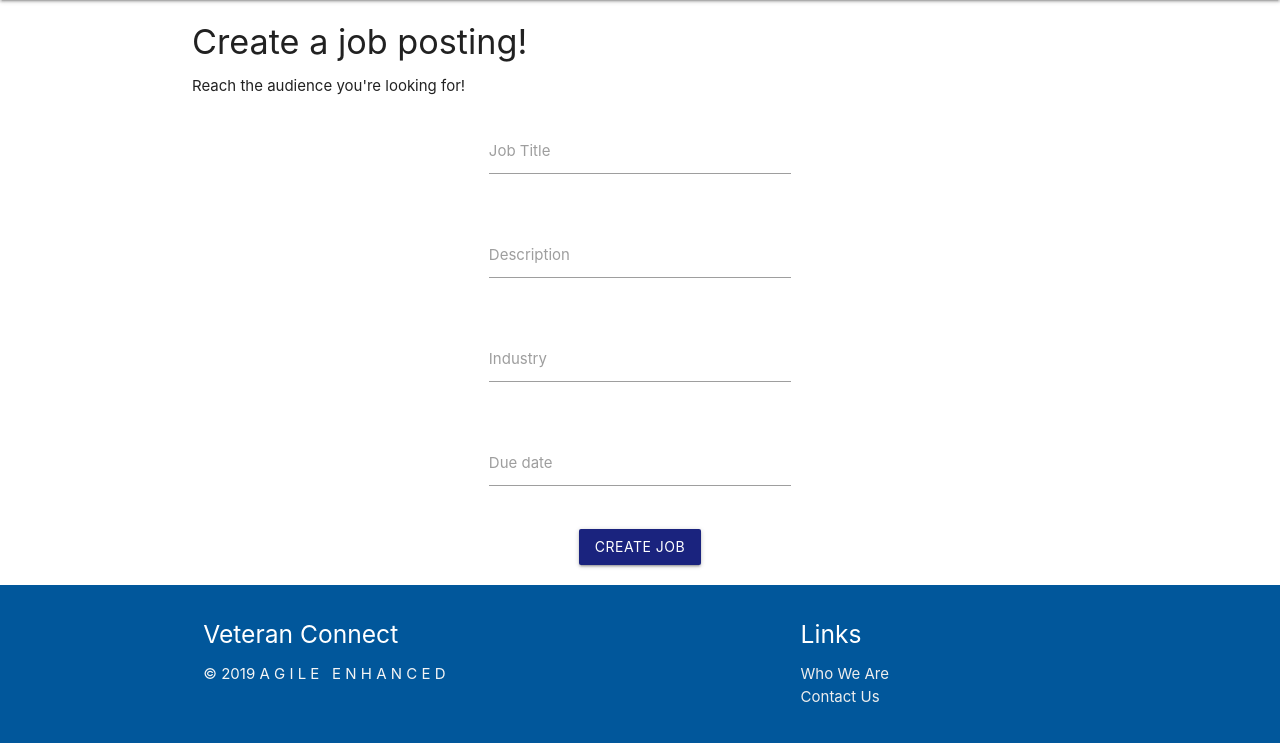
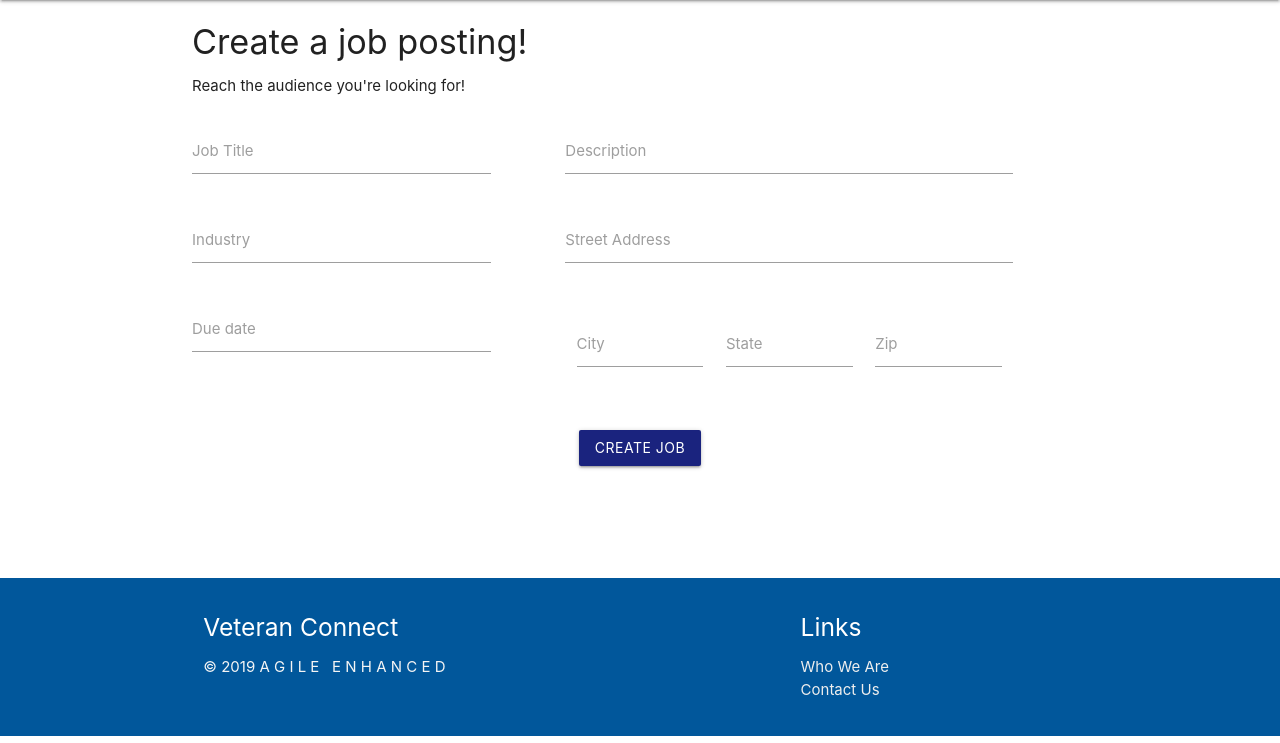
Before and after one commit to underthelaurels/VeteranWebsite, a Flask app: page /employment/employer in a window 1280 px wide. Shown: the part 64-807 px from the top of the page. Run offline with Flask 2, Linux system fonts and the light colour scheme; a user stored in the database is signed in; data comes from the database, SQL or seed files in the repository; both versions use the stored data as it was after the commit.

Commit message:
Better experience posting jobs

```diff
--- a/employment.py
+++ b/employment.py
@@ -10,14 +10,18 @@ employment = Blueprint('employment', __name__, url_prefix='/employment')
 def show_employment():
     jobsRow = db.get_all_jobs()
     jobs = []
+
     for job in jobsRow:
         jobs.append(convert_job(job))
+
     if jobs is not None:
         session["jobs"] = jobs
-    if session.get("username") is not None:
-        # user = db.get_user_by_username(session.get("username"))
-        # Should actually validate they are a employer.
-        session['employer'] = True
+
+    uid = session.get("user_id")
+    if uid is not None:
+        user = db.get_user_by_id(uid)
+        session['employer'] = user['isEmployer'] != 0
+
     return render_template('employment.html')
 
 
@@ -27,6 +31,13 @@ def show_employer():
         #403 forbidden somehow? also none of this is secure.
         return render_template("employment.html")
     return render_template("employer.html")
+
+@employment.route('/site/add-job', methods=['POST'])
+def site_add_job():
+    # Dont want to return json to site, but the next page
+    resp = add_job()
+    if resp.json['status'] == 'success':
+        return redirect(url_for('employment.show_employment'))
 
 # POSTs to add data to the db:
 @employment.route('/add-job', methods=['POST'])
--- a/static/css/custom.css
+++ b/static/css/custom.css
@@ -66,3 +66,9 @@
         display: none;
     }
 }
+
+/* Posting a job */
+
+.datepicker-date-display {
+    background-color: #01579b;
+}
--- a/templates/base.html
+++ b/templates/base.html
@@ -107,8 +107,8 @@
 
     </script>
     <script>
-        const BASE_URL = 'http://35.245.223.73'; // Google Base URL
-        // const BASE_URL = 'http://127.0.01:5000'
+        // const BASE_URL = 'http://35.245.223.73'; // Google Base URL
+        const BASE_URL = 'http://127.0.01:5000'
 
         window.BASE_URL = BASE_URL;
 
@@ -136,7 +136,7 @@
         dropdown = document.getElementById("sign-out-dropdown")
         if (dropdown) {
             dropdown.addEventListener('click', function() {
-                signOut('{{session['username']}}')
+                signOut("{{session['username']}}")
             })
         }
     </script>
--- a/templates/employer.html
+++ b/templates/employer.html
@@ -6,35 +6,60 @@
 
 {% block content %}
 <!-- Display Cards for each aspect of the app -->
-<div class="container">
+<div id='content' class="container">
     <h4>Create a job posting!</h4>
     <p>Reach the audience you're looking for!</p>
 
-    <div id="content" class="container col s6">
-        <form action="/employment/add-job" method="POST">
+    <form action="/employment/site/add-job" method="POST">
         <div class="row">
-                <div class="input-field col s6 offset-s3">
+            <div id='left-column' class="col s12 m4">
+                <div class="row">
+                    <div class="input-field">
                         <label for="title">Job Title</label>
                         <input type="text" name="title" id="title" required>
                     </div>
                 </div>
                 <div class="row">
-                <div class="input-field col s6 offset-s3">
+                    <div class="input-field">
+                        <label for="industry">Industry</label>
+                        <input type="text" name="industry" id="industry" required>
+                    </div>
+                </div>
+                <div class="row">
+                    <div class="input-field">
+                        <label for="due">Due date</label>
+                        <input type="text" class="datepicker" name="due" id="due" required>
+                    </div>
+                </div>
+            </div> <!-- END LEFT COLUMN -->
+            <div id='right-column' class="col s12 m6 offset-m1">
+                <div class="row">
+                    <div class="input-field">
                         <label for="description">Description</label>
                         <input type="text" name="description" id="description" required>
                     </div>
                 </div>
                 <div class="row">
-                <div class="input-field col s6 offset-s3">
-                    <label for="industry">Industry</label>
-                    <input type="text" name="industry" id="industry" required>
+                    <div class="input-field">
+                        <label for="street_address">Street Address</label>
+                        <input type="text" name="street_address" id="street_address" required>
                     </div>
                 </div>
                 <div class="row">
-                    <div class="input-field col s6 offset-s3">
-                        <label for="due">Due date</label>
-                        <input type="text" name="due" id="due" required>
+                    <div class="input-field col s12 m4">
+                        <label for="city">City</label>
+                        <input type="text" name="city" id="city" required>
                     </div>
+                    <div class="input-field col s12 m4">
+                        <label for="state">State</label>
+                        <input type="text" name="state" id="state" required>
+                    </div>
+                    <div class="input-field col s12 m4">
+                        <label for="zipcode">Zip</label>
+                        <input type="text" name="zipcode" id="zipcode" required>
+                    </div>
+                </div>
+            </div> <!-- END RIGHT COLUMN -->
         </div>
         <div class="row center-align">
             <button class="btn waves-effect indigo darken-4 white-text" type="submit">
@@ -42,10 +67,16 @@
             </button>
         </div>
     </form>
-
 </div>
-
-
-</div>
+<script>
+    document.addEventListener('DOMContentLoaded', function() {
+        console.log("Loading date picker...")
+        var elems = document.querySelectorAll('.datepicker');
+        var options = {
+            format: "yyyy-mm-dd"
+        }
+        var instances = M.Datepicker.init(elems, options);
+    });
+</script>
 
 {% endblock %}
--- a/templates/profile.html
+++ b/templates/profile.html
@@ -47,9 +47,6 @@
                 </button>
             </div>
         </form>
-        <button class="btn waves-effect red darken-4 white-text disabled" style='margin-top: 40px;'>
-            Change Password
-        </button>
     </div>
 </div>
 {% endblock %}
```
Also changed, not shown: instance/veteran-connect.sqlite. Lines whose indentation alone changed are shown as unchanged.
